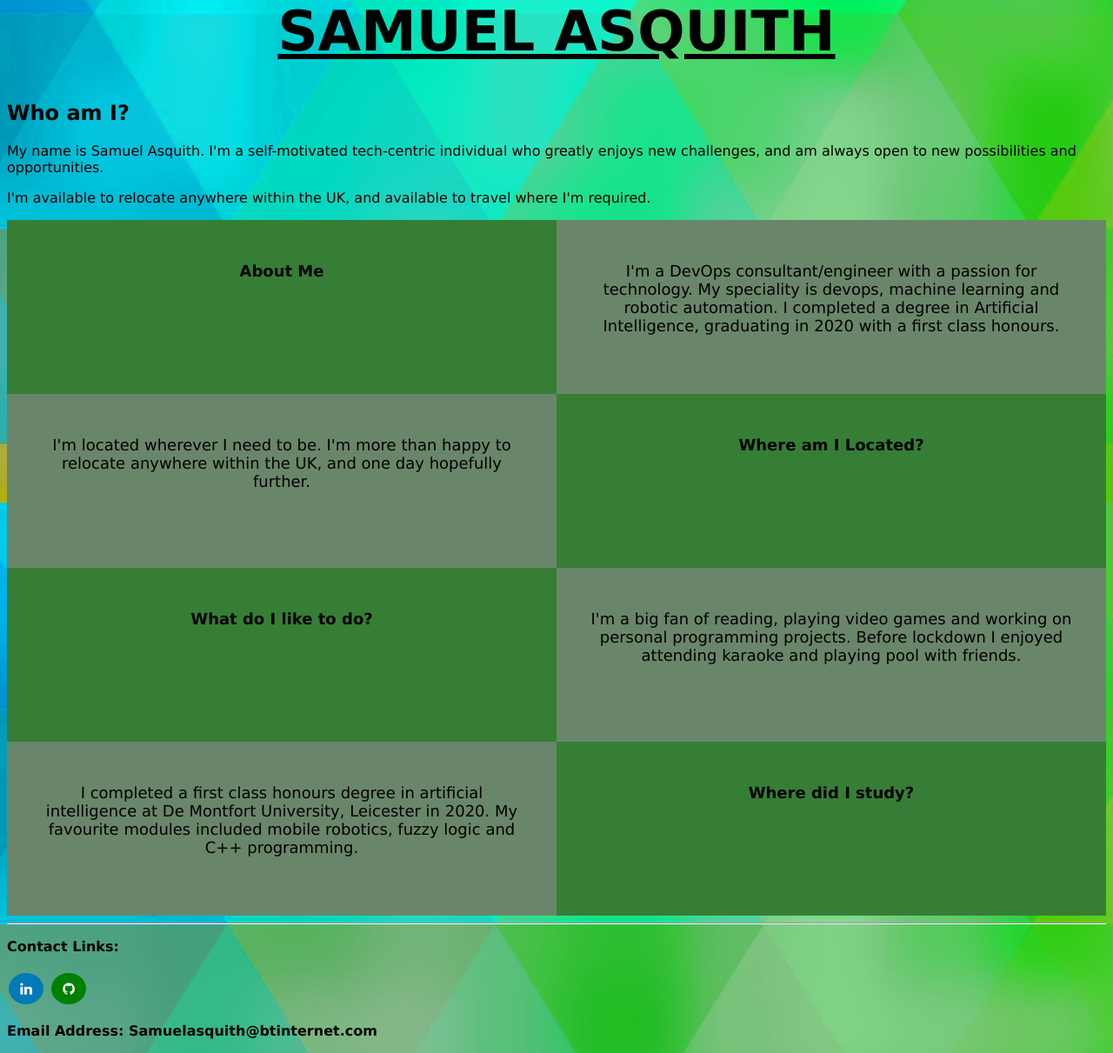
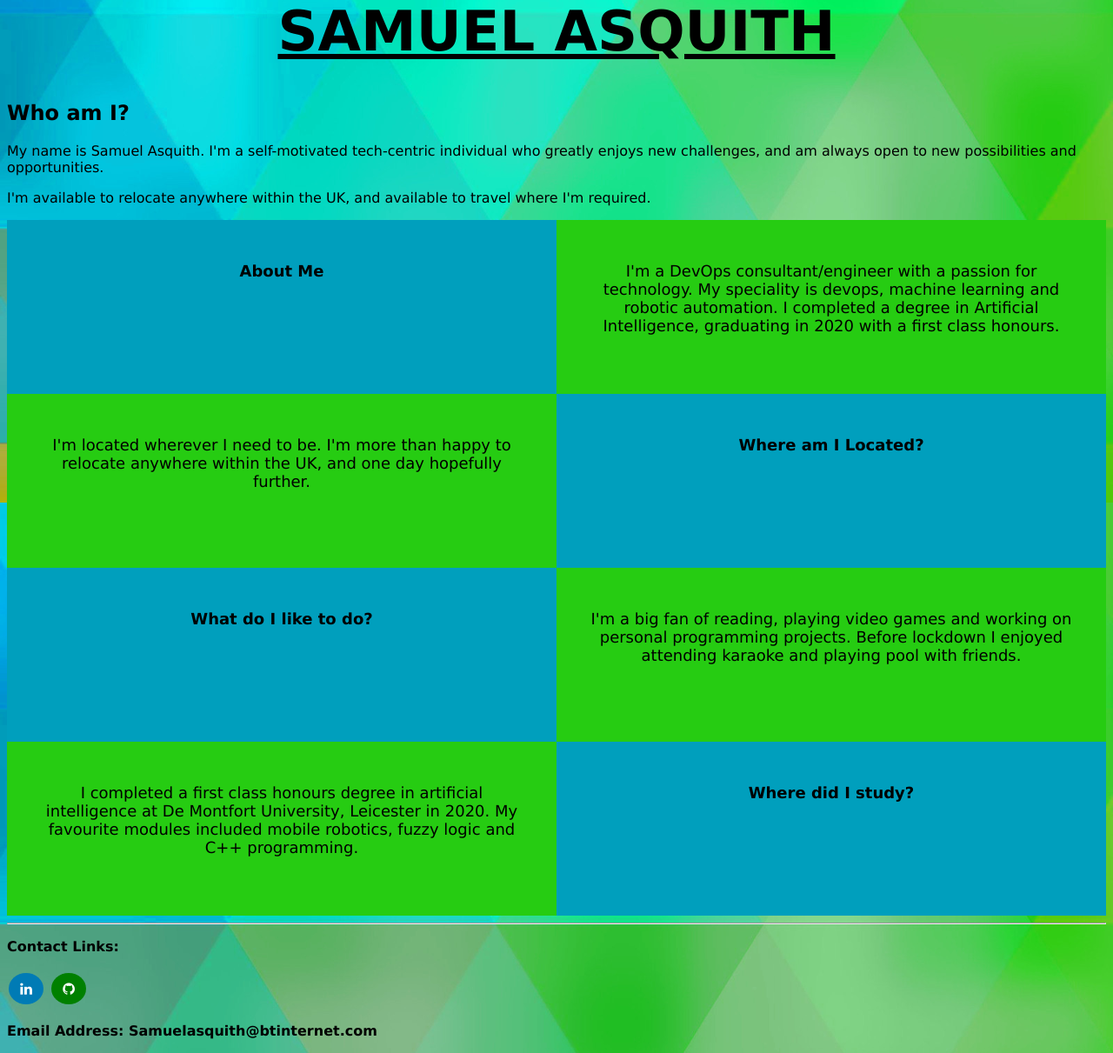
Before and after one commit to Sboncio/website, a Flask app: page / in a window 1280 px wide. Shown: the part 222-1433 px from the top of the page at 87% size. Run offline with Flask 2, Linux system fonts and the light colour scheme.

Commit message:
Colour editing

```diff
--- a/app/application/templates/home.html
+++ b/app/application/templates/home.html
@@ -14,10 +14,10 @@
 
 
     <div class="clearfix">
-        <div class="box" style="background-color: rgb(54, 126, 54)">
+        <div class="box" style="background-color: rgb(0,159,189)">
         <p><b>About Me</b></p>
         </div>
-        <div class="box" style="background-color: rgb(106, 134, 106)">
+        <div class="box" style="background-color: rgb(38,204,18)">
         <p>I'm a DevOps consultant/engineer with a passion for technology.
             My speciality is devops, machine learning and robotic automation.
             I completed a degree in Artificial Intelligence, graduating in
@@ -25,22 +25,22 @@
         </div>
     </div>
     <div class="clearfix">
-        <div class="box" style="background-color: rgb(106, 134, 106)">
+        <div class="box" style="background-color: rgb(38,204,18)">
         <p>I'm located wherever I need to be. I'm more than happy to relocate
             anywhere within the UK, and one day hopefully further.
         </p>
         </div>
-        <div class="box" style="background-color: rgb(54, 126, 54)">
+        <div class="box" style="background-color: rgb(0,159,189)">
         <p><b>Where am I Located?</b></p>
         </div>
     </div>
     <div class="clearfix">
-        <div class="box" style="background-color: rgb(54, 126, 54)">
+        <div class="box" style="background-color: rgb(0,159,189)">
         <p><b>
             What do I like to do?
         </b></p>
         </div>
-        <div class="box" style="background-color: rgb(106, 134, 106)">
+        <div class="box" style="background-color: rgb(38,204,18)">
         <p>I'm a big fan of reading, playing video games and
             working on personal programming projects. Before lockdown
             I enjoyed attending karaoke and playing pool with friends.
@@ -48,7 +48,7 @@
         </div>
     </div>
     <div class="clearfix">
-        <div class="box" style="background-color: rgb(106, 134, 106)">
+        <div class="box" style="background-color: rgb(38,204,18)">
         <p>
             I completed a first class honours degree in artificial
             intelligence at De Montfort University, Leicester in 2020. My
@@ -56,7 +56,7 @@
             C++ programming.
         </p>
         </div>
-        <div class="box" style="background-color: rgb(54, 126, 54)">
+        <div class="box" style="background-color: rgb(0,159,189)">
         <p><b>
             Where did I study?
         </b></p>
```
